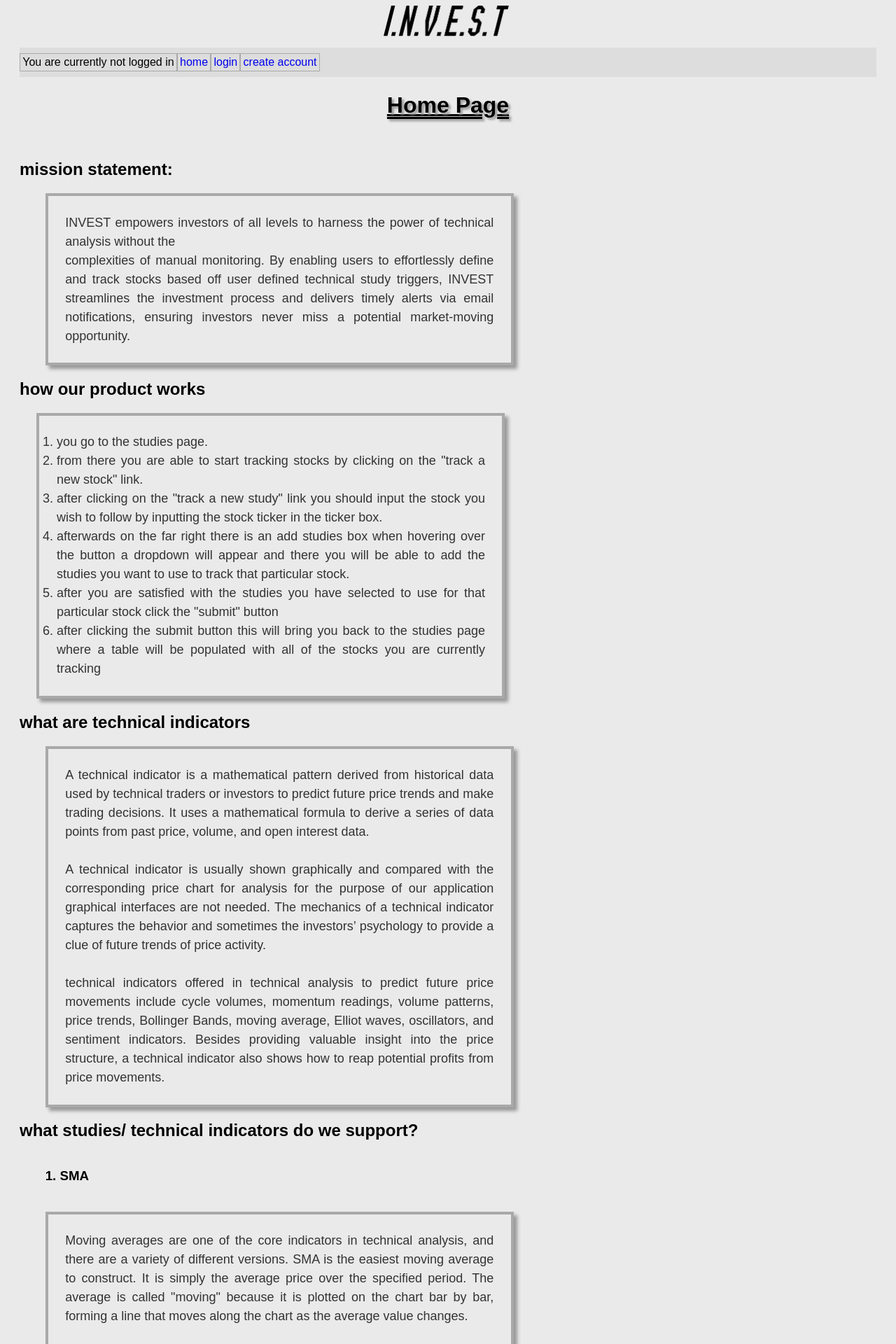
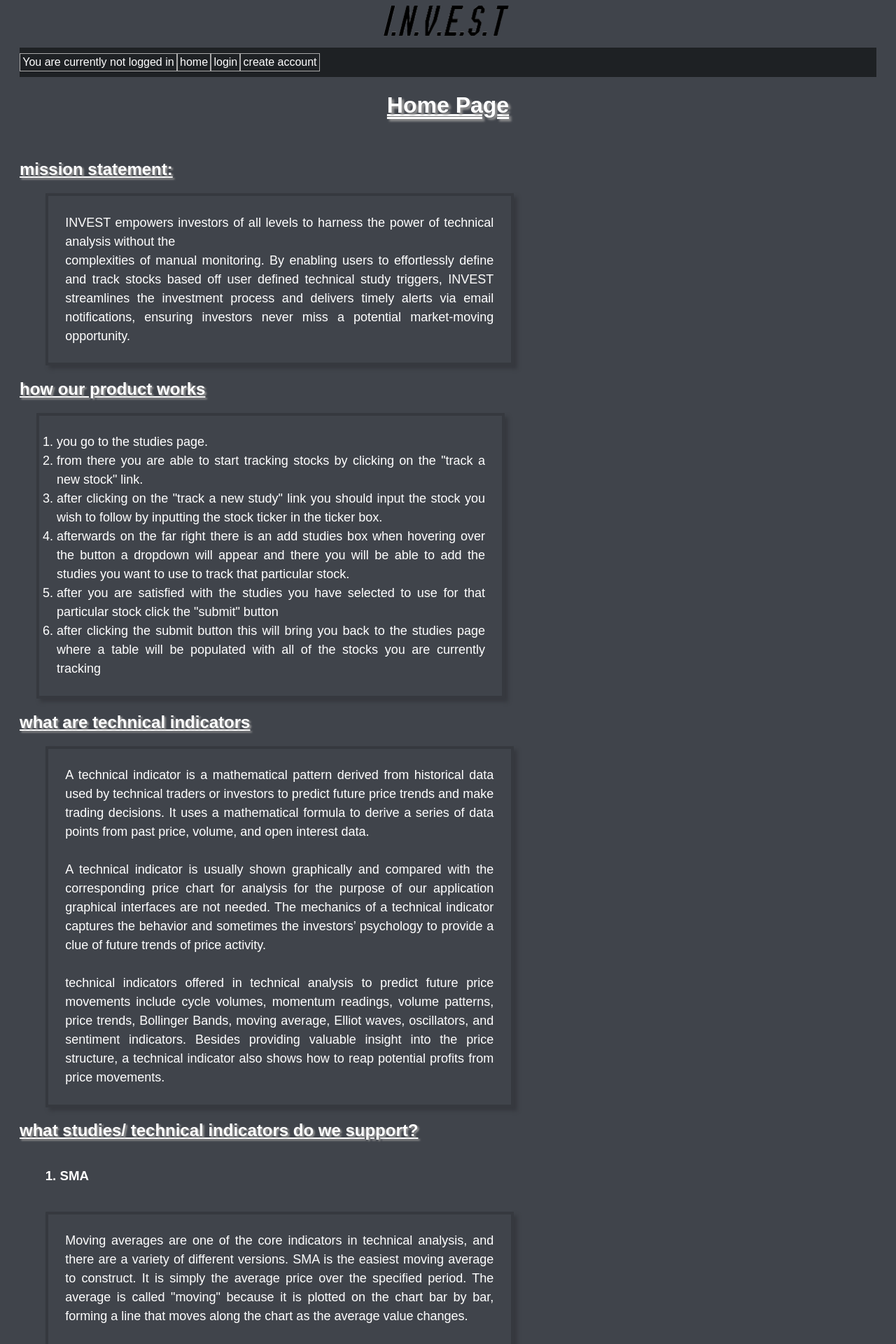
Before and after one commit to SJK146/447SoftEngi, a Flask app: page / in a window 1280 px wide. Shown: the top 1920 px of the page at 70% size. Run offline with Flask 3, Linux system fonts and the light colour scheme.

Commit message:
some html styling

```diff
--- a/project/static/nav.css
+++ b/project/static/nav.css
@@ -1,21 +1,38 @@
 .nav ul {
   display:flex;
-  background-color: #ddd;
+  background-color: #1e2124;
   padding-top: .5em;
   padding-bottom: .5em;
   padding-left: 0;
 
 }.nav li {
-    display: inline;
+  display: inline;
   list-style-type: none;
   border-style: solid;
   border-color: darkgrey;
   border-width: 1px;
   padding: .2em;
   margin: 0;
+  color: white;
 }
 .nav a {
   font-family: sans-serif;
   text-decoration: none;
   border-color: black;
 }
+
+.nav a:active {
+  color: #FFFF;
+}
+
+.nav a:visited {
+  color: #FFFF;
+  }
+
+.nav a:link {
+  color: #FFFF;
+}
+
+.nav a:hover {
+  color: #FFFF;
+}
--- a/project/static/styles.css
+++ b/project/static/styles.css
@@ -1,10 +1,30 @@
-
-
+/*Discord Color pallet
+  #FFFFFF
+	#36393e
+  #282b30
+  #424549
+  #1e2124
+*/
 /*entire site*/
 *{
   font-family: sans-serif;
 }
 
+a:active {
+color: #FFFF;
+}
+
+a:visited {
+color: #FFFF;
+}
+
+a:link {
+color: #FFFF;
+}
+
+a:hover {
+color: #FFFF;
+}
 
 /*general formatting*/
 body{
@@ -64,7 +84,7 @@ th{
 
 /*styling for the studies page*/
 .table-header{
-    background-color: #5d615f; /*color light grey*/
+  background-color: #D3D3D3; /*color light grey*/
   color: white;
   padding: 16px;
   font-size: 16px;
@@ -78,25 +98,27 @@ body{
 padding-right: 20px;
 }
 
+
 /*Overall table formatting*/
 table{
+color: #FFFFFF;
 border: 1px solid #000;
 width: 100%;
-  background-color: #5A5A5A;
+background-color: #282b30;
 }
 
 /*Table directory*/
 
 td{
 border: 1px solid #000;
-  background-color: #D3D3D3;
+background-color: #282b30;
 }
 
 /*Table heading*/
 
 th{
 border: 1px solid #000;
-  background-color: #D3D3D3;
+background-color: #282b30;
 }
 
 .error_msg {
@@ -118,7 +140,7 @@ th{
 .userInput{
 height: 520px;
 width: 400px;
-color: rgba(255,255,255,0.13);
+color: #FFFFFF;
 position: absolute;
 transform: translate(-50%,-50%);
 top: 50%;
@@ -134,7 +156,7 @@ padding: 50px 35px;
 
 .userInput *{
 font-family: 'Poppins',sans-serif;
-color: #000000;
+color: #FFFFFF;
 letter-spacing: 0.5px;
 outline: none;
 border: none;
@@ -147,6 +169,7 @@ font-size: 32px;
 font-weight: 500;
 line-height: 42px;
 text-align: center;
+color: #FFFFFF;
 }
 
 
@@ -183,26 +206,39 @@ font-weight: 300;
 text-decoration-style: double;
 text-decoration-thickness: auto;
 text-shadow: #989898 0.1em 0.1em 0.1em;
+color: #FFFFFF;
 
 }
 
+h2{
+color: #FFFFFF;
+text-decoration-line: underline;
+text-shadow: #989898 0.1em 0.1em 0.1em;
+}
+
+h3{
+color: #FFFFFF;
+}
+
 .homeText{
-  border: 4px solid darkgray;
-  box-shadow: #989898 5px 5px 5px;
+border: 4px solid #36393F;
+box-shadow: #36393F 5px 5px 5px;
 width: 50%;
 padding: 2%;
+color: #FFFFFF;
 }
 
 .homeTextOl{
-  border: 4px solid darkgray;
-  box-shadow: #989898 5px 5px 5px;
+border: 4px solid #36393F;
+box-shadow: #36393F 5px 5px 5px;
 width: 50%;
 padding: 2%;
+color: #FFFFFF;
 }
 
 /*Background settings*/
 body{
-  background-color: #eaeaea;
+background-color: #40444b;
 }
 
 img {
@@ -217,7 +253,7 @@ img {
 margin-top: 50px;
 width: 100%;
 background-color: rgba(106, 106, 106, 0.258);
-color: #080710;
+color: #FFFFFF;;
 padding: 15px 0;
 font-size: 18px;
 font-weight: 600;
--- a/project/templates/add_study.html
+++ b/project/templates/add_study.html
@@ -65,7 +65,7 @@
 </form>
 
 <footer>
-	<p>
+	<p class = "homeText">
 		to create a study click the add study button and pick what study you would like. You are able to pick a handful of studies to create
 		a study group. Once you have selected the studies you wish pick what ticker you wish to track and click the submit button. You should
 		see the stock being tracked on the home page.
--- a/project/templates/studies.html
+++ b/project/templates/studies.html
@@ -54,6 +54,7 @@ No Studies
 			<tr>
 				<td><div id="chart{{ loop.index }}" class="chart"></div></td>
 			</tr>
+<<<<<<< HEAD
 				{% set outer_loop = loop %}
 				{% for studytest in studytests %}
 					{% if study.id == studytests[loop.index0].study_test_id %}
@@ -72,6 +73,11 @@ No Studies
 				{% endfor %}
 			</table>
 			<br>
+=======
+			<p class="space"> </p>
+					<td colspan="3"><div id="chart{{ loop.index }}"></div></td>
+				</tr>
+>>>>>>> 871e70c (some html styling)
 			{% endfor %}
 
 	</div>
```
Lines whose indentation alone changed are shown as unchanged.
